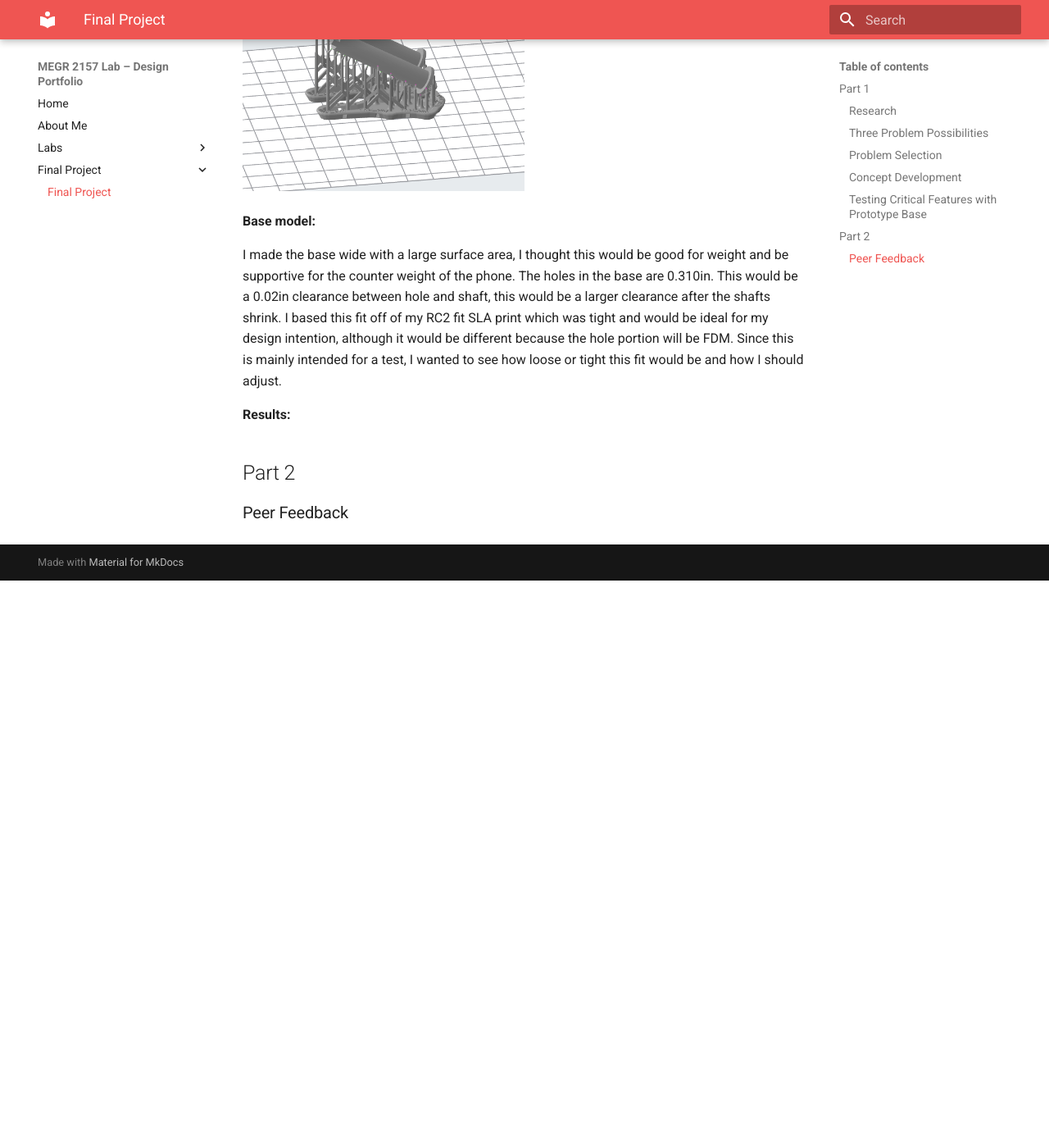
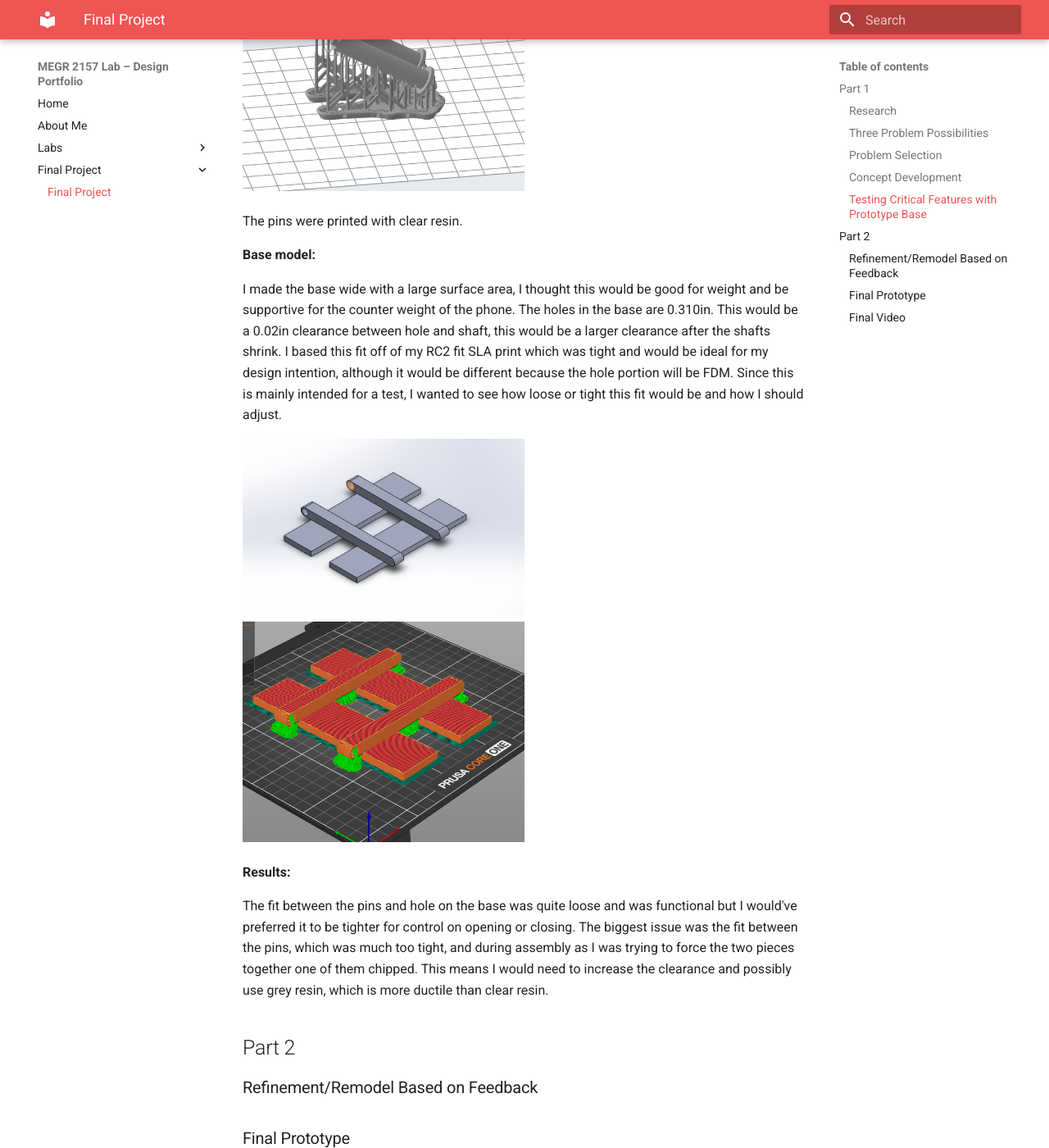
Before and after one commit to jwelch37/Jack-Welch-Portfolio, an MkDocs documentation site: the page built from docs/finalproject/index.md, in a window 1280 px wide and 1400 px high, scrolled down 4644 px. Shown: the whole window at 82% size. Built offline with MkDocs 1.6.1 and Material for MkDocs 9.7.7, drawn with Linux system fonts in a browser that asks for light colours; before the commit the page ends 5352 px from its top, so only the background shows below that.

Commit message:
Update index.md with printing and fit details
Added details about the pin printing process and fit issues.

```diff
--- a/docs/finalproject/index.md
+++ b/docs/finalproject/index.md
@@ -68,14 +68,20 @@ I wanted the pins to match in the middle of the holder's hole and press fit in t
 <img src="pin1_final.png" width="50%" alt="Description">
 <img src="pins_print1.png" width="50%" alt="Description">
 
+The pins were printed with clear resin.
+
 
 **Base model:**
 
 I made the base wide with a large surface area, I thought this would be good for weight and be supportive for the counter weight of the phone. The holes in the base are 0.310in. This would be a 0.02in clearance between hole and shaft, this would be a larger clearance after the shafts shrink. I based this fit off of my RC2 fit SLA print which was tight and would be ideal for my design intention, although it would be different because the hole portion will be FDM. Since this is mainly intended for a test, I wanted to see how loose or tight this fit would be and how I should adjust.
 
+<img src="base_prototype.png" width="50%" alt="Description">
+<img src="base_proto_print.png" width="50%" alt="Description">
+
 
 **Results:**
 
+The fit between the pins and hole on the base was quite loose and was functional but I would've preferred it to be tighter for control on opening or closing. The biggest issue was the fit between the pins, which was much too tight, and during assembly as I was trying to force the two pieces together one of them chipped. This means I would need to increase the clearance and possibly use grey resin, which is more ductile than clear resin.
 
 
 
@@ -85,4 +91,8 @@ I made the base wide with a large surface area, I thought this would be good for
 ## Part 2
 
 
-### Peer Feedback
+### Refinement/Remodel Based on Feedback
+
+### Final Prototype
+
+### Final Video
```
